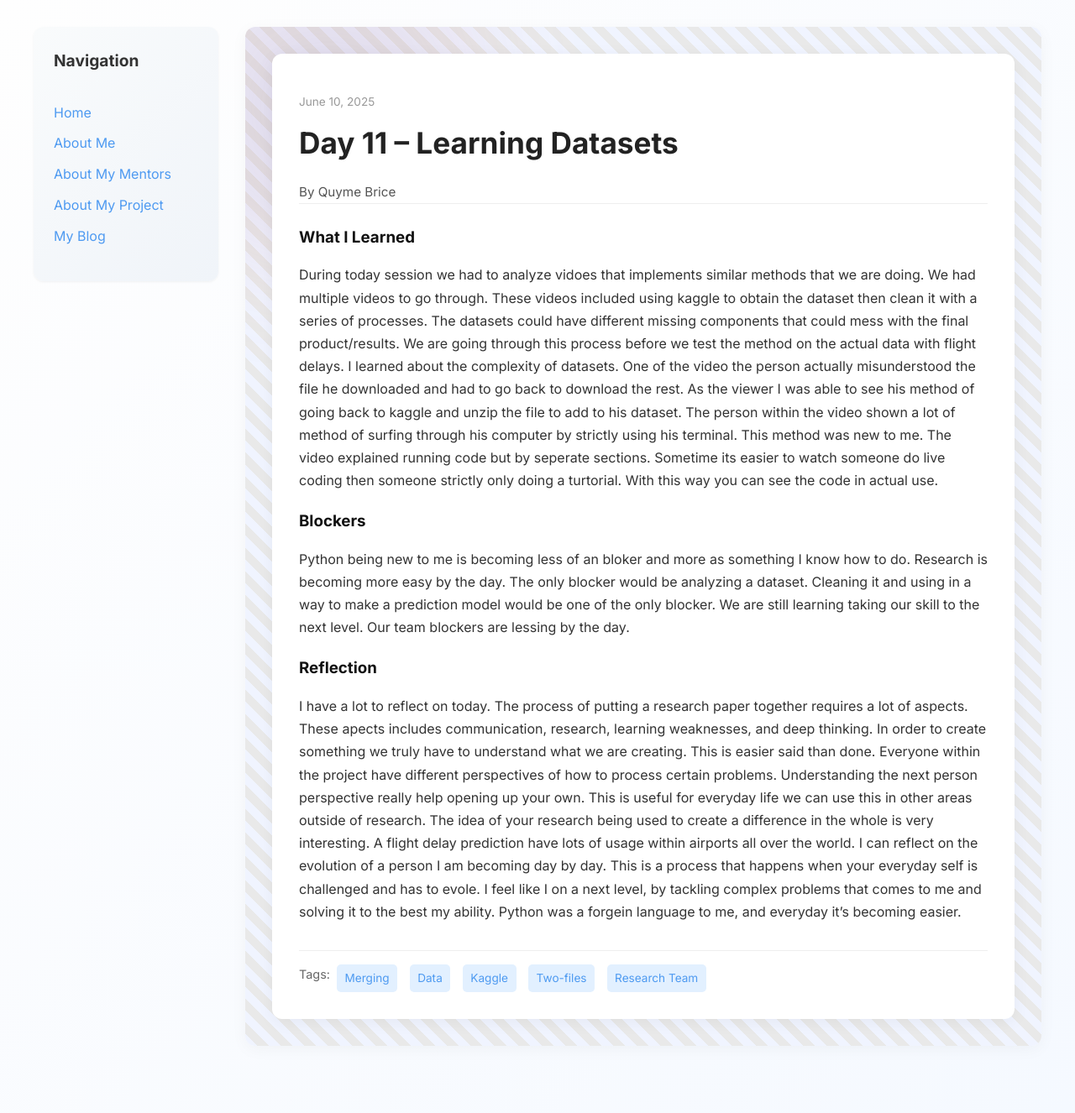
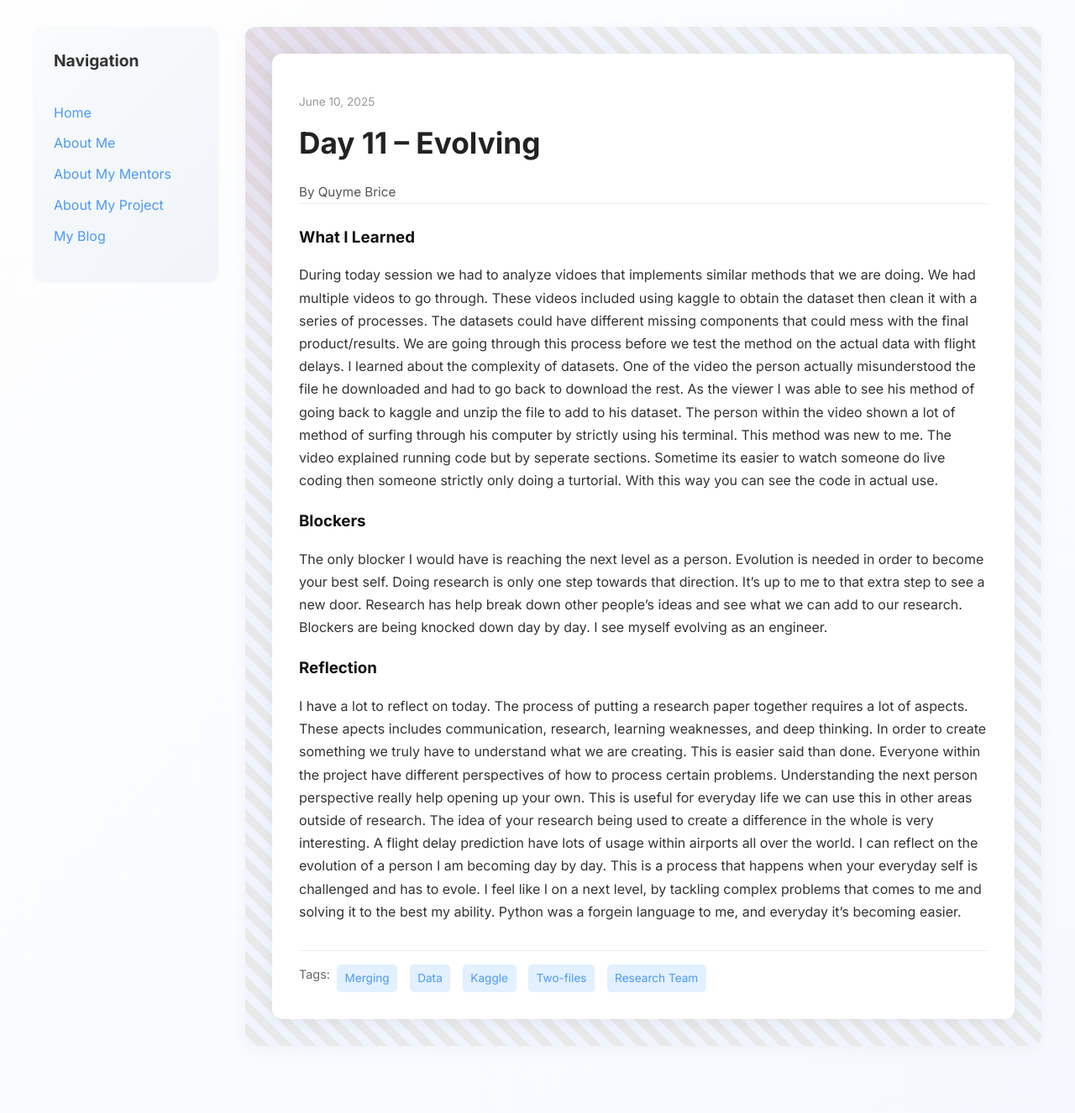
Before and after one commit to Qubri2/Qubri2.github.io, a Jekyll site: the page built from _posts/2025-06-10-day-11.md, in a window 1280 px wide. Shown: the whole page at 84% size. Built offline with Jekyll 4.4.1, drawn with Linux system fonts in a browser that asks for light colours.

Commit message:
Update 2025-06-10-day-11.md

```diff
--- a/_posts/2025-06-10-day-11.md
+++ b/_posts/2025-06-10-day-11.md
@@ -1,6 +1,6 @@
 ---
 layout: post
-title: "Day 11 – Learning Datasets"
+title: "Day 11 – Evolving"
 date: 2025-06-10
 author: Quyme Brice
 permalink: /day11.html
@@ -12,7 +12,7 @@ what_i_learned: |
 
 
 blockers: |
-  Python being new to me is becoming less of an bloker and more as something I know how to do. Research is becoming more easy by the day. The only blocker would be analyzing a dataset. Cleaning it and using in a way to make a prediction model would be one of the only blocker. We are still learning taking our skill to the next level. Our team blockers are lessing by the day.
+  The only blocker I would have is reaching the next level as a person. Evolution is needed in order to become your best self. Doing research is only one step towards that direction. It's up to me to that extra step to see a new door. Research has help break down other people's ideas and see what we can add to our research. Blockers are being knocked down day by day. I see myself evolving as an engineer.
 
 reflection: |
   I have a lot to reflect on today. The process of putting a research paper together requires a lot of aspects. These apects includes communication, research, learning weaknesses, and deep thinking. In order to create something we truly have to understand what we are creating. This is easier said than done. Everyone within the project have different perspectives of how to process certain problems. Understanding the next person perspective really help opening up your own. This is useful for everyday life we can use this in other areas outside of research. The idea of your research being used to create a difference in the whole is very interesting. A flight delay prediction have lots of usage within airports all over the world. I can reflect on the evolution of a person I am becoming day by day. This is a process that happens when your everyday self is challenged and has to evole. I feel like I on a next level, by tackling complex problems that comes to me and solving it to the best my ability. Python was a forgein language to me, and everyday it's becoming easier.
```
